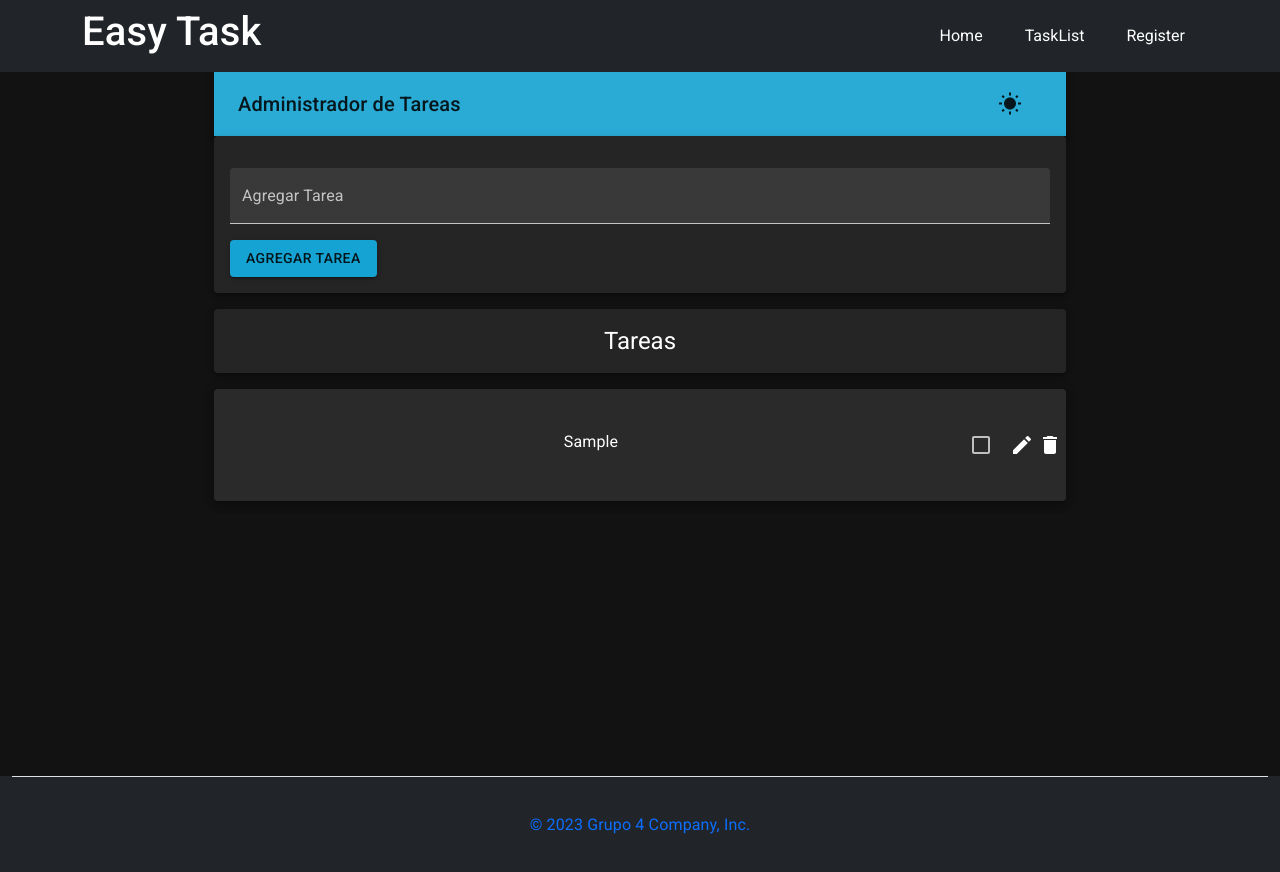
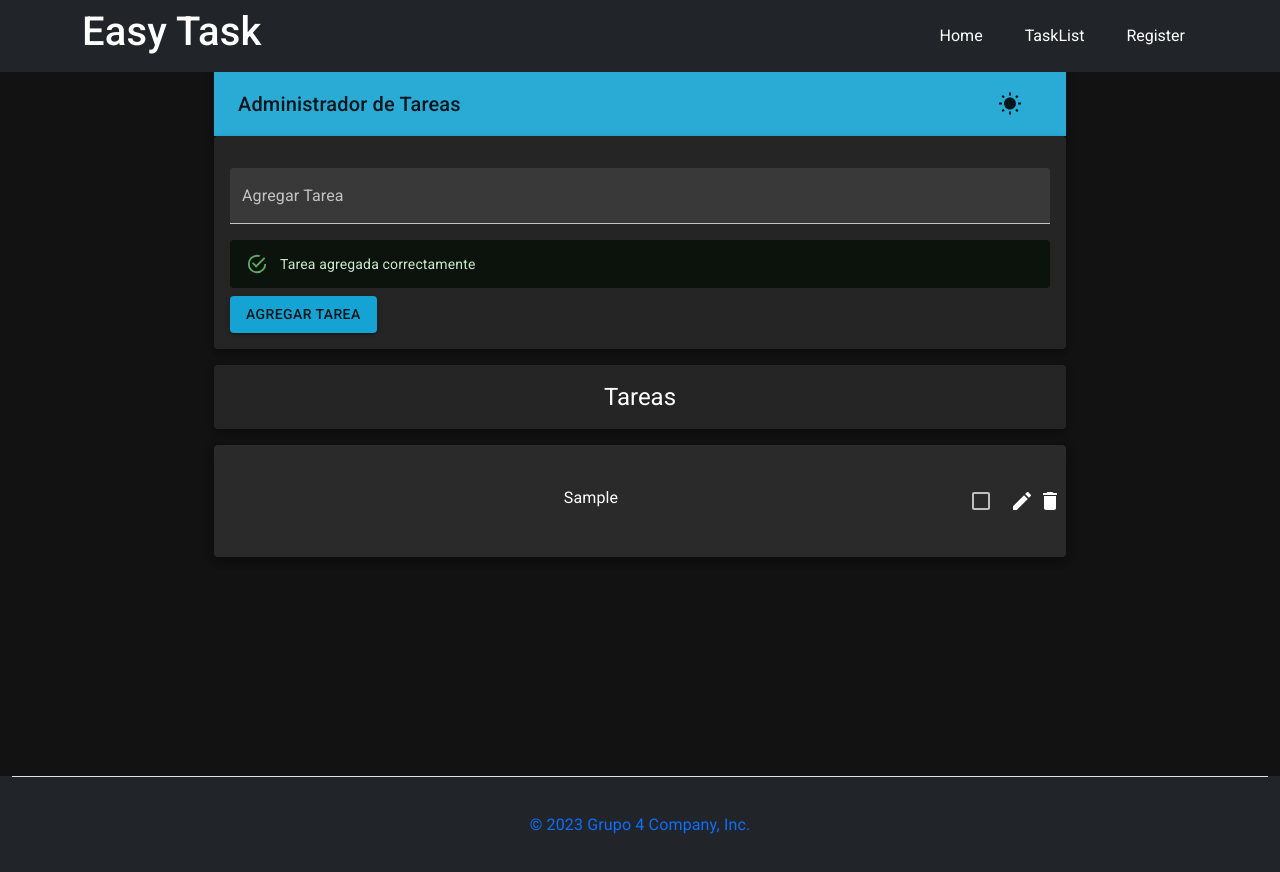
Before and after one commit to juan25258/grupo-4-entregafinal, a React (Vite) app in the folder app_TaskList/: page /AdminTaskList in a window 1280 px wide. Both pictures are taken after typing "Sample" into the empty fields and a click on the button "AGREGAR TAREA". Built offline with nearby package versions, Linux system fonts and the light colour scheme.

Commit message:
Se agrega mensaje de error y de agregar tarea correcto

```diff
--- a/app_TaskList/src/componentes/TaskForm.jsx
+++ b/app_TaskList/src/componentes/TaskForm.jsx
@@ -1,18 +1,25 @@
 import { useState } from 'react';
-import { Paper, TextField, Button } from '@mui/material';
+import { Paper, TextField, Button, Alert } from '@mui/material';
 
 export default function TaskForm ({ addTask }) {
   const [taskName, setTaskName] = useState('');
+  const [showError, setShowError] = useState(false);
+  const [showSuccess, setShowSuccess] = useState(false);
 
-  const handleChange = (e) => {
+  const handleChange = (e) => { //Mensajes de Error o de Agregado correctamente.
     setTaskName(e.target.value);
+    setShowError(false);
+    setShowSuccess(false);
   };
 
   const handleSubmit = (e) => {
     e.preventDefault();
     if (taskName.trim() !== '') {
       addTask(taskName);
-      setTaskName(''); //Seteo para que se borre el elemento cargado
+      setTaskName('');
+      setShowSuccess(true); // True en Mensaje de tarea agregada correctamente.
+    } else {
+      setShowError(true); // True en Mensaje de campo vacio.
     }
   };
 
@@ -27,7 +34,17 @@ export default function TaskForm ({ addTask }) {
           onChange={handleChange}
           margin="normal"
         />
-        <Button type="submit" variant="contained" color="primary"  style={{marginTop: '8px' }}>
+        {showError && (
+          <Alert severity="error" style={{ marginTop: '8px' }}>
+            El campo no puede estar vacío
+          </Alert>
+        )}
+        {showSuccess && (
+          <Alert severity="success" style={{ marginTop: '8px' }}>
+            Tarea agregada correctamente
+          </Alert>
+        )}
+        <Button type="submit" variant="contained" color="primary" style={{ marginTop: '8px' }}>
           Agregar Tarea
         </Button>
       </form>
```
Also changed, not shown: app_TaskList/src/componentes/TaskItem.jsx (+6 -3 lines).
